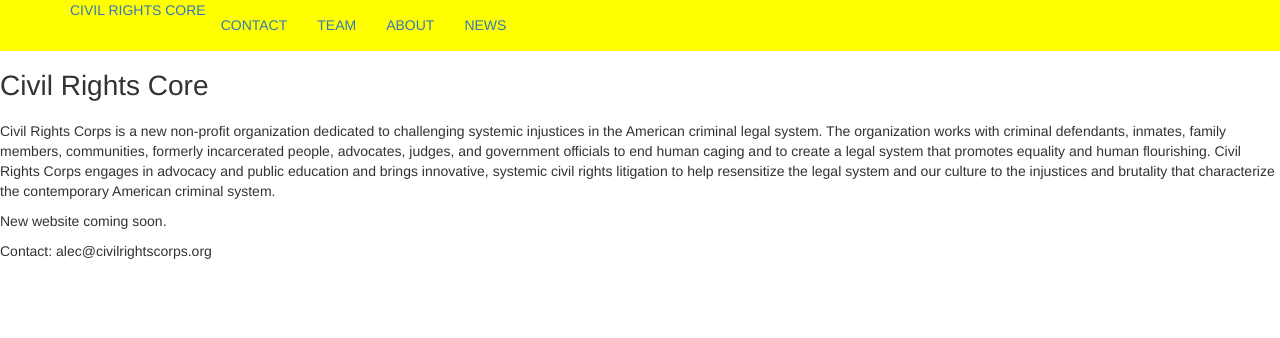
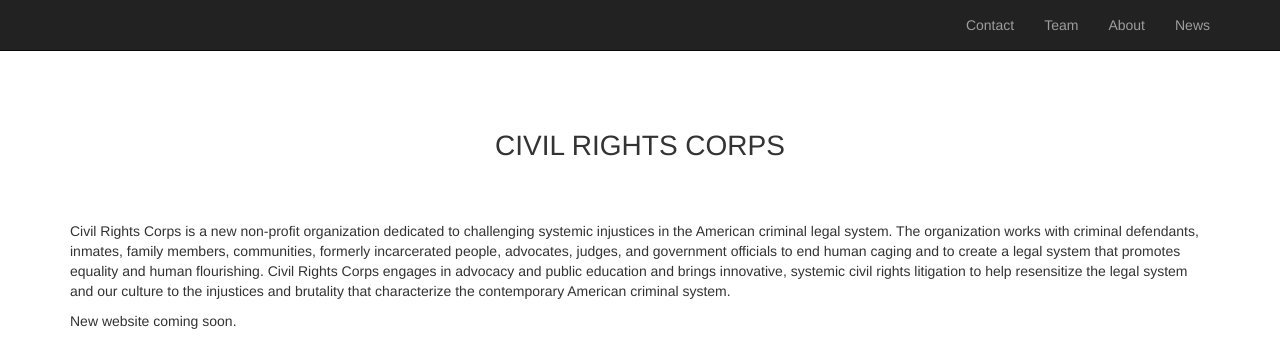
Before and after one commit to civil-rights-corps/civilrightscorps.org, a website: page index.html in a window 1280 px wide. Shown: the top 338 px of the page. Drawn offline with Linux system fonts and the light colour scheme.

Commit message:
Mobile responsiveness

```diff
--- a/index.html
+++ b/index.html
@@ -14,30 +14,35 @@
 </head>
 <body>
 <div id="crc-container">
-    <header class="bs-docs-nav navbar navbar-static-top">
-        <div class="container">
-            <!--<div class="col-md-3">-->
+    <header>
+        <nav class="navbar navbar-inverse navbar-static-top" role="navigation">
+            <div class="container">
+                <div class="navbar-header">
+                    <button type="button" class="navbar-toggle collapsed" data-toggle="collapse" data-target="#bs-example-navbar-collapse-1">
+                        <span class="sr-only">Toggle navigation</span>
+                        <span class="icon-bar"></span>
+                        <span class="icon-bar"></span>
+                        <span class="icon-bar"></span>
+                    </button>
+                </div>
 
-                <span class="pull-left"><a href="/">CIVIL RIGHTS CORE</a></span>
-            <!--</div>-->
-            <nav class="collapse navbar-collapse">
-            <!--<div class="col-md-8 col-md-offset-1">-->
-                <ul class="tabs nav navbar-nav">
-                    <li><a>contact</a></li>
-                    <li><a>team</a></li>
-                    <li><a>about</a></li>
-                    <li><a>news</a></li>
-                </ul>
-            </nav>
-            <!--</div>-->
+                <!-- Collect the nav links, forms, and other content for toggling -->
+                <div class="collapse navbar-collapse">
+                    <ul class="nav navbar-nav navbar-right">
+                        <li><a href="index.php">Contact</a></li>
+                        <li><a href="about.php">Team</a></li>
+                        <li><a href="#portfolio">About</a></li>
+                        <li><a href="#">News</a></li>
+                    </ul>
+                </div>
+            </div>
         </nav>
-        </div>
     </header>
-    <div class="title">
-        <h1>Civil Rights Core</h1>
+    <div class="title container">
+        <h1>Civil Rights Corps</h1>
     </div>
-    <div class="description">
-        <div>
+    <div class="description container">
+        <div class="paragraph-container">
             <p>
                 Civil Rights Corps is a new non-profit organization dedicated to challenging systemic injustices in the American criminal legal system.  The organization works with criminal defendants, inmates, family members, communities, formerly incarcerated people, advocates, judges, and government officials to end human caging and to create a legal system that promotes equality and human flourishing.  Civil Rights Corps engages in advocacy and public education and brings innovative, systemic civil rights litigation to help resensitize the legal system and our culture to the injustices and brutality that characterize the contemporary American criminal system.
             </p>
@@ -46,8 +51,8 @@
             </p>
         </div>
     </div>
-    <div class="contact">
-        Contact: alec@civilrightscorps.org
+    <div class="contact container">
+        <h2>Contact: alec@civilrightscorps.org</h2>
     </div>
 </div>
 </body>
--- a/public/css/styles.css
+++ b/public/css/styles.css
@@ -6,6 +6,19 @@
     text-transform: uppercase;
 }
 
+.title {
+    text-align: center
+}
+.title h1 {
+    text-transform: uppercase;
+    line-height:4em;
+}
+
 header {
     background: yellow;
 }
+
+.description .paragraph-container {
+    margin: 0 auto;
+    max-width: 1190px;
+}
```
